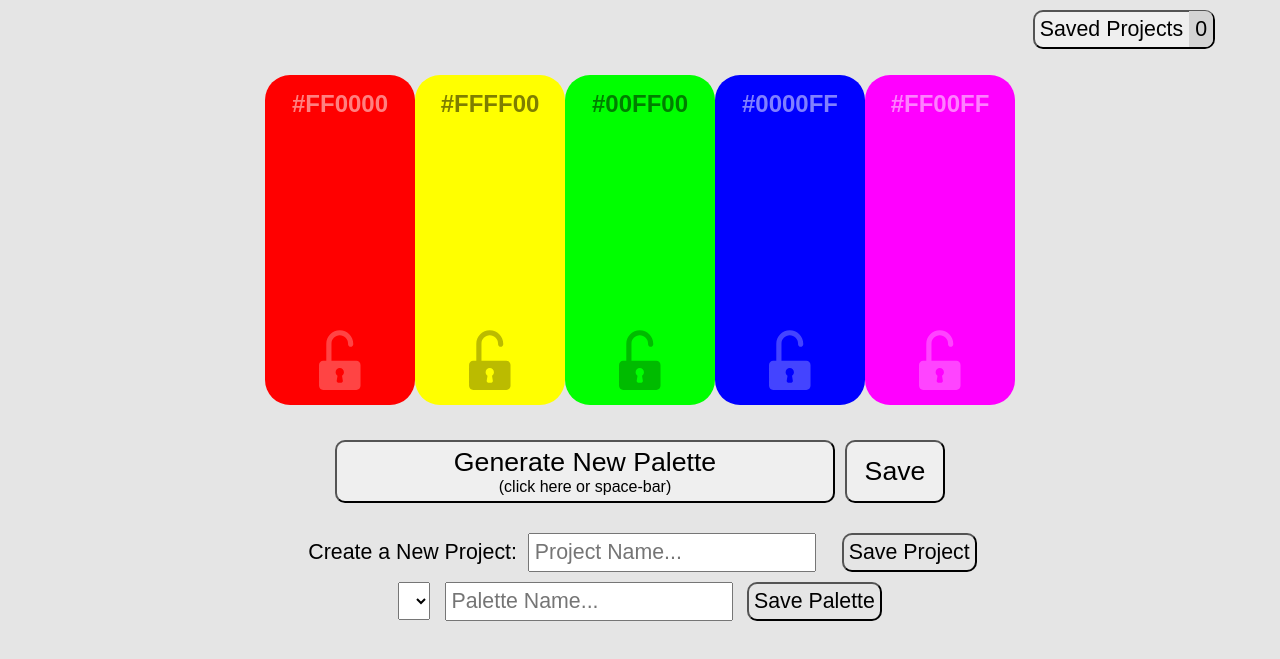
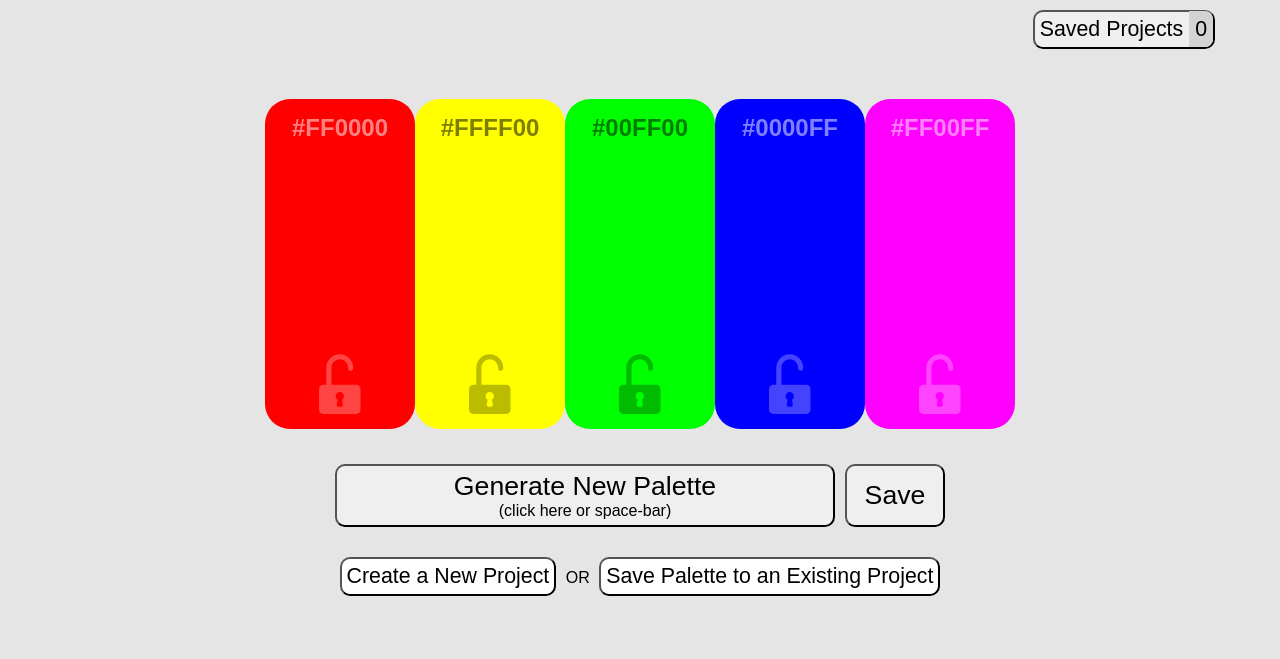
Before and after one commit to julieahawkins/palette-picker-pwa, a website: page public/index.html in a window 1280 px wide. Both pictures are taken after a click on the button "Save". Shown: the part 65-724 px from the top of the page. Drawn offline with nearby package versions, Linux system fonts and the light colour scheme; no server answers.

Commit message:
adds save prompt container and styles

```diff
--- a/public/css/style.scss
+++ b/public/css/style.scss
@@ -123,20 +123,6 @@ main {
   background: #FF00FF;
 }
 
-// .lock-icon {
-//   background-image: url('./assets/unlocked.svg');
-//   background-position: center;
-//   background-size: cover;
-//   background-repeat: no-repeat;
-//   cursor: pointer;
-//   height: 60px;
-//   width: 42px;
-// }
-
-// .locked {
-//   background-image: url('./assets/locked.svg');
-// }
-
 .palette-btn-container {
   display: flex;
 }
@@ -193,6 +179,14 @@ main {
     font-size: 16pt;
     padding: 5px;
     margin: 5px;
+  }
+  button {
+    background: #FFF;
+    border-radius: 10px;
+    &:hover {
+      color: #fff;
+      background: darkgrey;
+    }
   }
 }
 
--- a/public/index.html
+++ b/public/index.html
@@ -51,8 +51,13 @@
       </div>
 
       <div class="save-container none">
+        <div class="save-prompt-container">
+          <button class="open-save-projects-btn">Create a New Project</button>
+          <span>OR</span>
+          <button class="open-save-palettes-btn">Save Palette to an Existing Project</button>
+        </div>
 
-        <div class="create-project-container">
+        <div class="create-project-container none">
           <label>Create a New Project:
           <input class="project-input" type="text" placeholder="Project Name...">
           </label>
@@ -60,8 +65,7 @@
           <button class="save-project-btn">Save Project</button>
         </div>
 
-        <div class="save-palette-container">
-          <!-- <button>Create a New Project</button> -->
+        <div class="save-palette-container none">
 
           <select id="projectSelect">
             <!-- created project titles append here -->
@@ -71,6 +75,7 @@
 
           <button class="save-palette-btn">Save Palette</button>
         </div>
+
 
       </div>
 
```
Also changed, not shown: public/css/style.css.
